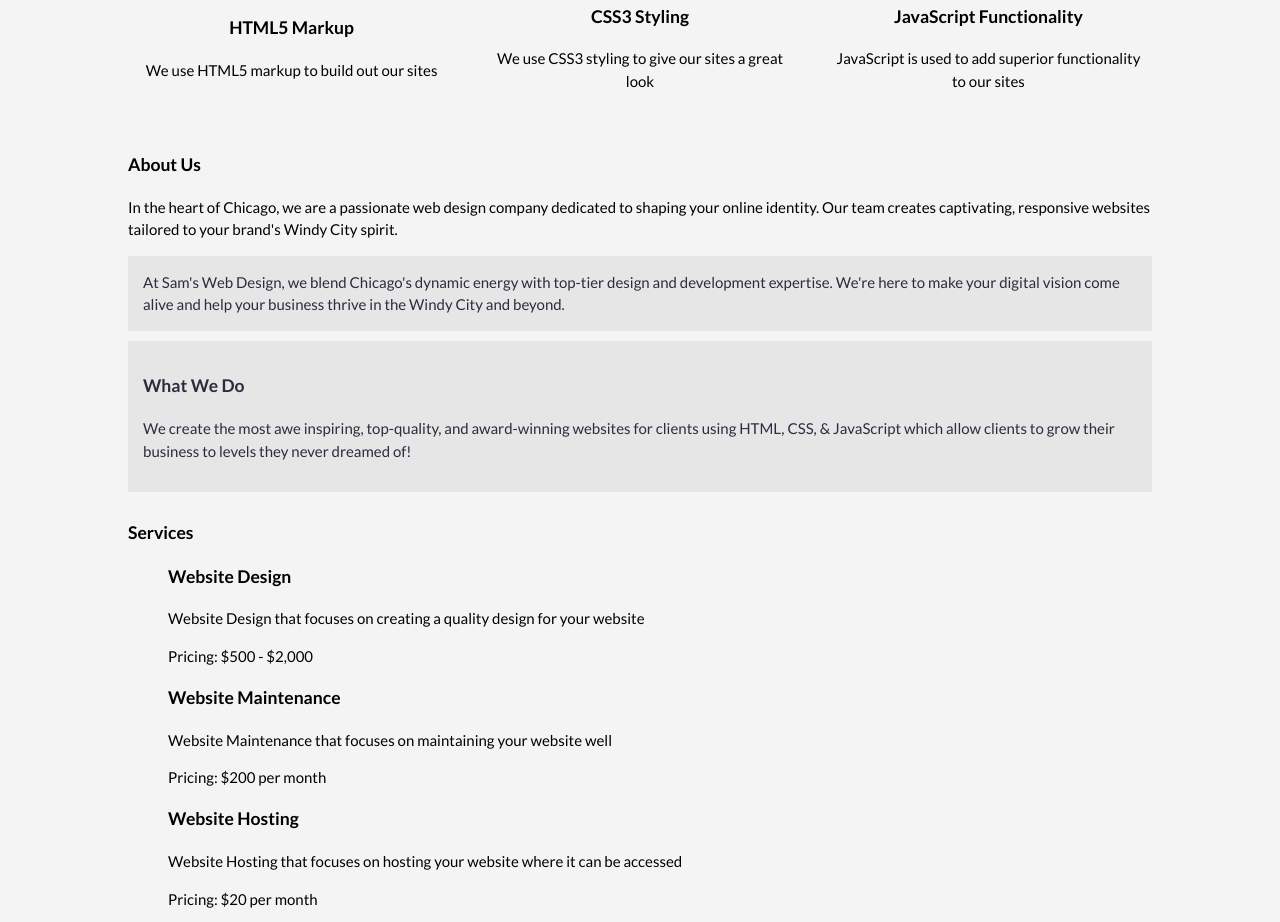
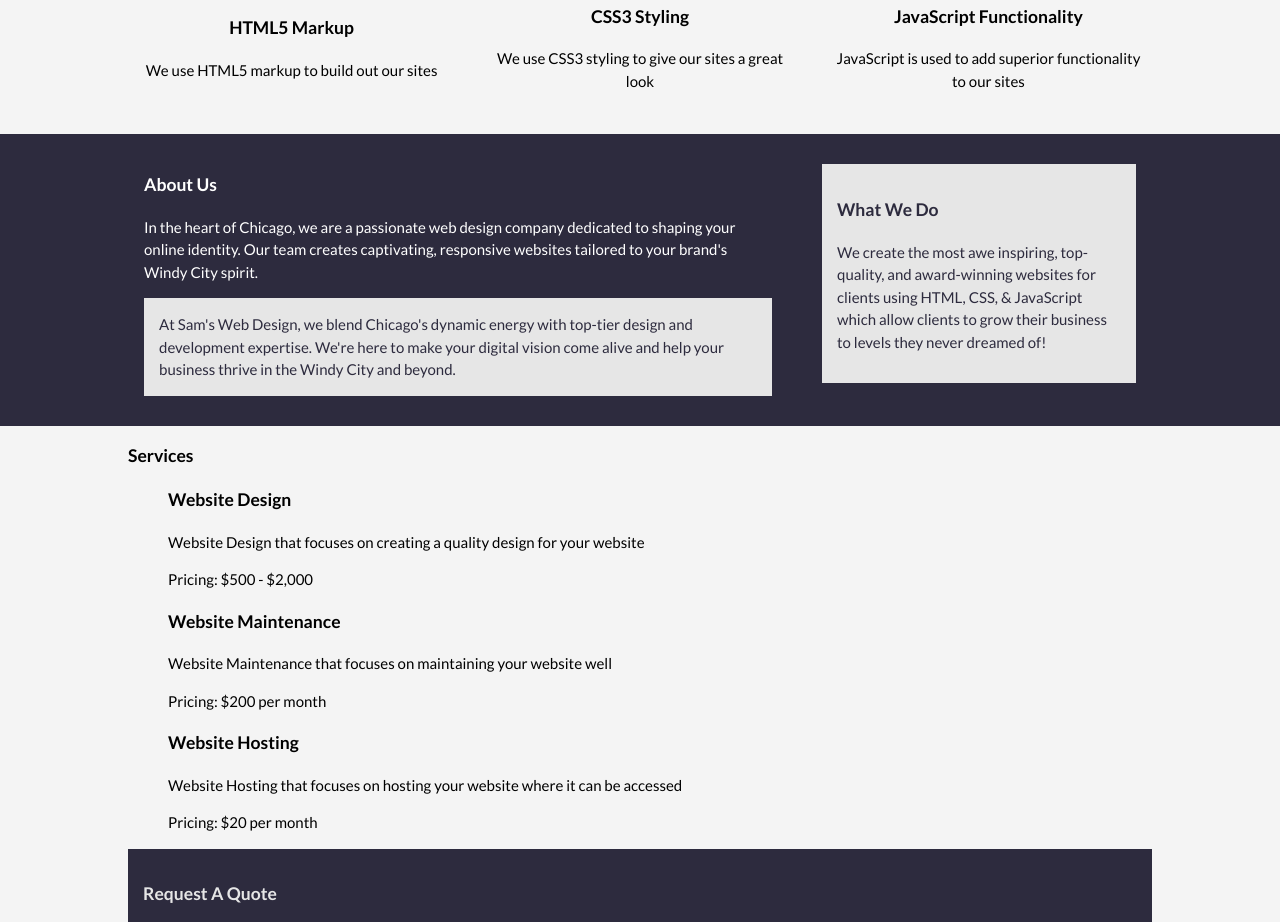
Before and after one commit to Sam-Bybee/Full-Webpage, a plain HTML site: page index.html in a window 1280 px wide. Shown: the part 865-1787 px from the top of the page. Drawn offline with Linux system fonts and the light colour scheme.

Commit message:
Styled About section

```diff
--- a/style.css
+++ b/style.css
@@ -168,3 +168,16 @@ i {
 .fa-js {
     color: #f3df50;
 }
+
+/* About */
+#about {
+    background-color: #2d2b3e;
+    padding: 20px;
+    color: #fff;
+}
+
+#about .container {
+    display: grid;
+    grid-template-columns: 2fr 1fr;
+    column-gap: 50px;
+}
```
